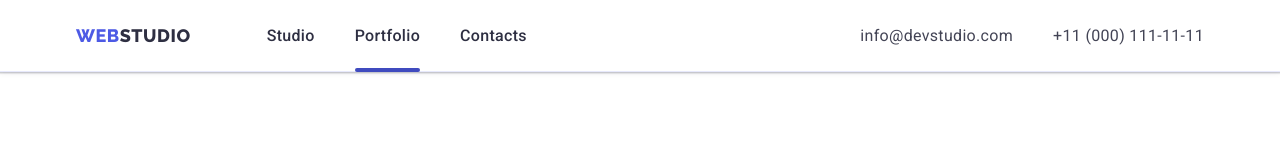
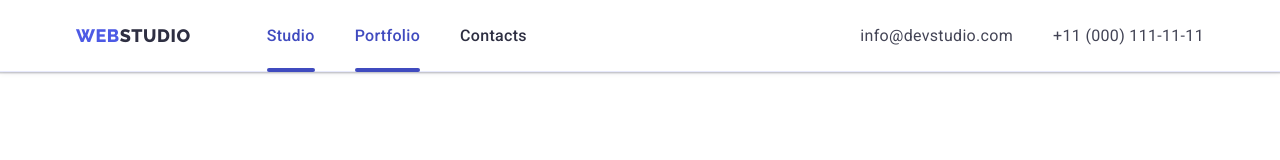
Before and after one commit to OlehOreo/goit-markup-hw-05, a plain HTML site: page portfolio.html in a window 1280 px wide. Shown: the top 160 px of the page. Drawn offline with nearby package versions, Linux system fonts and the light colour scheme.

Commit message:
heder bug portfolio

```diff
--- a/css/styles.css
+++ b/css/styles.css
@@ -176,7 +176,9 @@ img {
 .menu-link:focus {
   color: var(--accent-color);
 }
+
 /*decoration  */
+
 .menu-link::after {
   content: "";
   width: 100%;
@@ -194,6 +196,10 @@ img {
 .menu-link {
   position: relative;
 }
+.menu-link.active {
+  color: #404bbf;
+}
+
 /*==========/menu link========== */
 
 /*==========address========== */
--- a/portfolio.html
+++ b/portfolio.html
@@ -29,7 +29,7 @@
 
           <ul class="menu list">
             <li class="menu-item">
-              <a class="menu-link link" href="./index.html">Studio</a>
+              <a class="menu-link link active" href="./index.html">Studio</a>
             </li>
             <li class="menu-item">
               <a class="menu-link link active" href="./portfolio.html">Portfolio</a>
```
